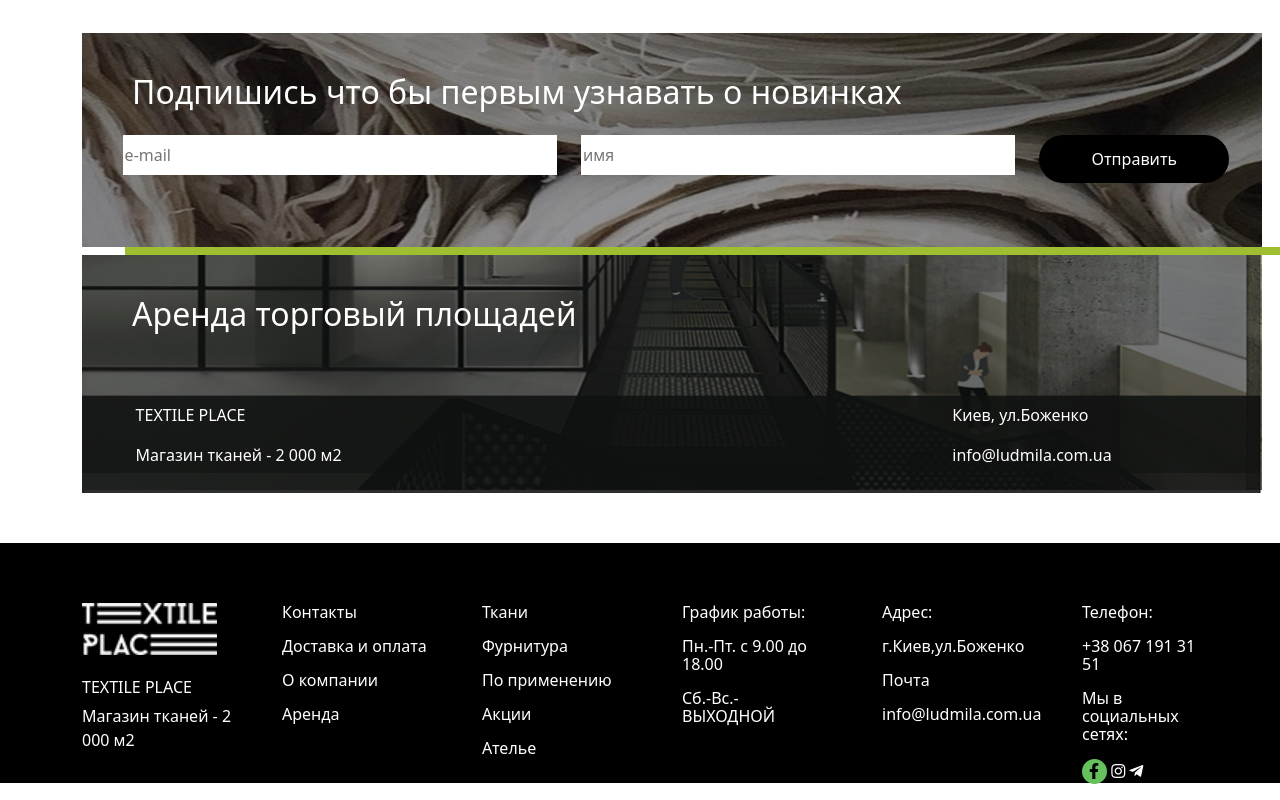
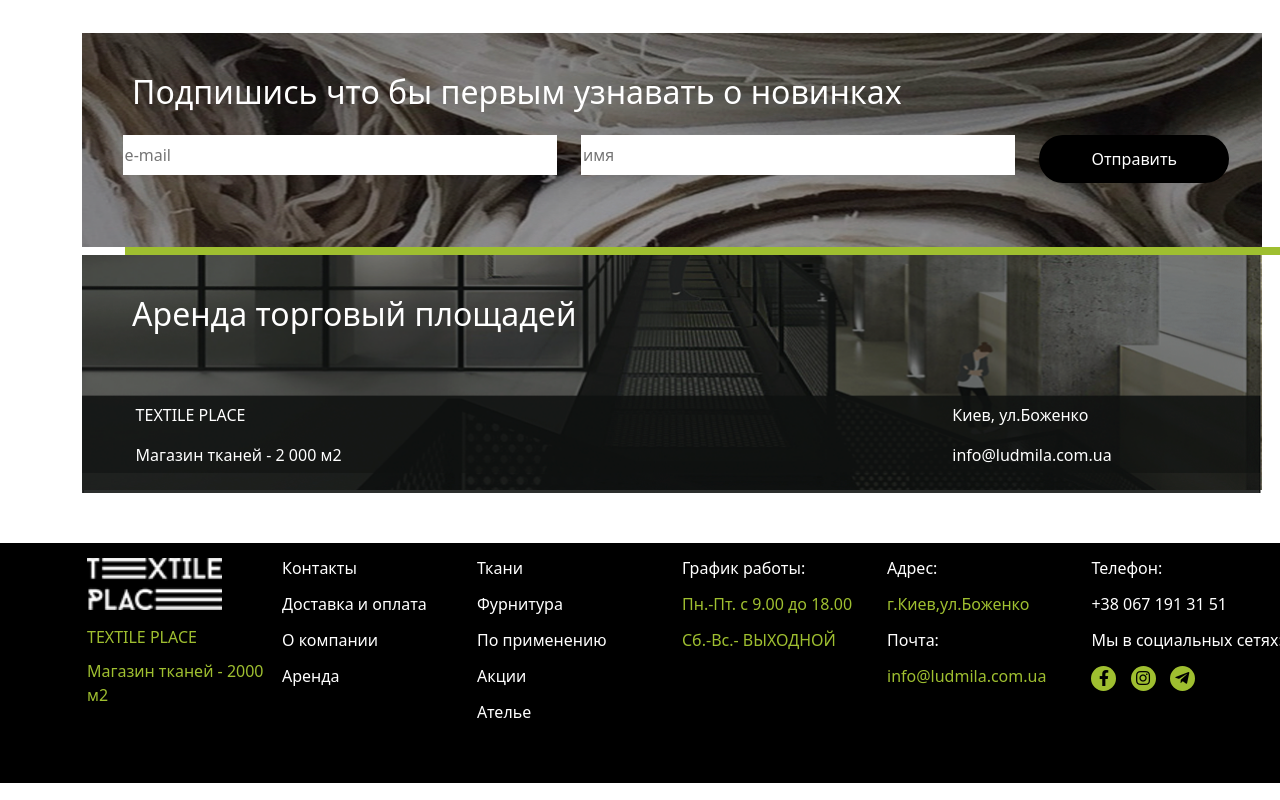
Before and after one commit to aksuta1/textille, a plain HTML site: page index.html in a window 1280 px wide. Shown: the part 3555-4355 px from the top of the page. Drawn offline with nearby package versions, Linux system fonts and the light colour scheme; a script that the page names is missing.

Commit message:
new footer

```diff
--- a/css/style.css
+++ b/css/style.css
@@ -596,55 +596,129 @@
 }
 
 /*=============footer==========================*/
-#footer{
-  background-color:#000;
-  color:#fff;
+
+
+#footer {
+ background-color: #000;
+   color: #fff;
   text-align: left;
-  height:240px;
+  height: 240px;
   padding-top: 10px;
 
 }
-.social-link{
+
+.social-link {
   display: block;
   width: 25px;
   height: 25px;
-    border: 2px solid #66C05D;
+  border: 2px solid #9fbf30;
   border-radius: 100%;
   background-repeat: no-repeat;
   background-position: center center;
+ text-align: center;
   padding-top: 2px;
-    padding-left: 5px;
-    background-color:#66C05D;
-    color:#000
+  background-color: #9fbf30;
+  color: #000;
+  margin-right: 10px;
 
 }
-.footer img{
-  width:135px;
+
+.footer img {
+  width: 135px;
 }
-.footer-text{
-  margin-top: 20px;
+
+.catalog {
+  padding-top: 60px;
 }
-.title-footer{
-  margin-bottom: 5px;
+
+.grid {
+  display: grid;
+  grid-template-columns: repeat(6, 1fr);
+  grid-gap: 5px 5px;
 }
-.title-contacts{
-  line-height: 18px;
+
+.grid-item-title {
+  grid-column: 1;
+  grid-row: 1;
 }
-.contacts{
-  padding-left: 10px;
+
+.grid-item-img {
+  grid-column: 1;
+  grid-row: 1;
+  text-align: center;
 }
-.contacts-menu{
-  padding-left: 20px;
+
+.grid-item-left {
+  grid-column: 1;
+  grid-row: 1;
+  margin-top: 87px;
 }
-.contacts-grafic{
-  line-height: 18px;
+
+.grid-item-right {
+  grid-column: 1;
+  grid-row: 1;
+  margin-top: 87px;
+}
+
+.grid-item-catalog {
+  text-align: left;
+  padding: 5px;
+}
+
+.grid-item-catalog .bg-white {
+  padding: 2px 23px;
+}
+
+.thumb {
+  margin-bottom: 11px;
+}
+
+.grid-title {
+  padding-top: 15px;
+  margin-bottom: 10px;
+  text-transform: uppercase;
+
+}
+.grid-title,
+.grid-text,
+.grid-grafic{
+color:#9fbf30
+}
+
+.grid-title1 {
+  line-height: 20px;
+  color: #000;
+  width: 200px;
+}
+
+.grid-text {
+  width: 180px;
+}
+
+.grid-point{
+  color:#fff;
+width:150px;
+line-height: 20px;
+}
+
+.menu-footer{
   padding-left: 30px;
 }
-.contacts-adres{
-  line-height: 18px;
-  padding-left: 40px;
+.adress-footer{
+  margin-left: 10px;
+  line-height: 20px;
+
 }
-.contacts-tell{
-  line-height: 18px;
-  padding-left: 50px;
+.grafik-block{
+  width:180px;
+  margin-left: 40px;
+  line-height: 20px;
+
 }
+.social-block{
+  width:200px;
+  margin-left: 30px;
+  line-height: 20px;
+ }
+ .social{
+  }
--- a/index.html
+++ b/index.html
@@ -981,70 +981,73 @@
     </div>
   </section>
 
+
+
    <section id="footer">
     <div class="container">
-			<div class="row">
-				<div class="col-md-2    ">
+      <div class="grid">
+        <div class="grid-item grid-item-catalog">
+          <div class="block">
             <div class="footer img">
               <img src="img/logo3.png">
             </div>
-					<div class="footer-text">
-            <p class="title-footer"> TEXTILE PLACE</p>
-            <p class="title-footer"> Магазин тканей - 2 000 м2</p>
+            <p class="grid-title">textile place</p>
+            <p class="grid-text">Магазин тканей - 2000 м2</p>
           </div>
         </div>
-				<div class="col-md-2    ">
-					<div class="contacts">
-            <p class="title-contacts">Контакты</p>
-            <p class="title-contacts">Доставка и оплата</p>
-            <p class="title-contacts">О компании</p>
-            <p class="title-contacts">Аренда</p>
+        <div class="grid-item grid-item-catalog">
+          <div class="rent-block">
+            <p class="grid-point">Контакты </p>
+            <p class="grid-point">Доставка и оплата </p>
+            <p class="grid-point">О компании </p>
+            <p class="grid-point">Аренда </p>
 
           </div>
         </div>
-				<div class="col-md-2    ">
-					<div class="contacts-menu">
-            <p class="title-contacts">Ткани</p>
-            <p class="title-contacts">Фурнитура</p>
-            <p class="title-contacts">По применению</p>
-            <p class="title-contacts">Акции</p>
-            <p class="title-contacts">Ателье</p>
+        <div class="grid-item grid-item-catalog">
+          <div class="menu-footer">
+            <p class="grid-point">Ткани </p>
+            <p class="grid-point">Фурнитура </p>
+            <p class="grid-point">По применению </p>
+            <p class="grid-point">Акции </p>
+            <p class="grid-point">Ателье </p>
+          </div>
+        </div>
+        <div class="grid-item grid-item-catalog">
+          <div class="grafik-block">
+            <p class="title-grafik">График работы: </p>
+            <p class="grid-grafic">Пн.-Пт. с 9.00 до 18.00 </p>
+            <p class="grid-grafic">Сб.-Вс.- ВЫХОДНОЙ</p>
 
           </div>
         </div>
-        <div class="col-md-2 ">
-					<div class="contacts-grafic">
-            <p>График работы:</p>
-						<p>Пн.-Пт. с 9.00 до 18.00</p>
-						<p>Сб.-Вс.- ВЫХОДНОЙ</p>
+        <div class="grid-item grid-item-catalog">
+          <div class="adress-footer">
+            <p class="title-grafik">Адрес:</p>
+            <p class="grid-grafic">г.Киев,ул.Боженко </p>
+            <p class="title-grafik">Почта:</p>
+            <p class="grid-grafic">info@ludmila.com.ua</p>
           </div>
+
         </div>
-        <div class="col-md-2    ">
-					<div class="contacts-adres">
-            <p>Адрес:</p>
-						<p>г.Киев,ул.Боженко</p>
-            <p>Почта</p>
-						<p>info@ludmila.com.ua</p>
-  					</div>
-				</div>
-        <div class="col-md-2 ">
-					<div class="contacts-tell">
-            <p>Телефон:</p>
-						<p>+38 067 191 31 51</p>
-						<p>Мы в социальных сетях:</p>
+        <div class="grid-item grid-item-catalog">
+          <div class="social-block">
+            <p class="phone-social">Телефон:</p>
+            <p class="number-social">+38 067 191 31 51 </p>
+            <p class="social-text">Мы в социальных сетях:</p>
             <p class="social">
               <i class=" social-link fab fa-facebook-f"></i>
-              <i class="fab fa-instagram"></i>
-              <i class="fab fa-telegram-plane"></i>
-
-
+              <i class="social-link  fab fa-instagram"></i>
+              <i class="social-link fab fa-telegram-plane"></i>
             </p>
           </div>
         </div>
-				</div>
+
+
       </div>
     </div>
   </section>
+
 
 </body>
 
```
Lines whose indentation alone changed are shown as unchanged.
